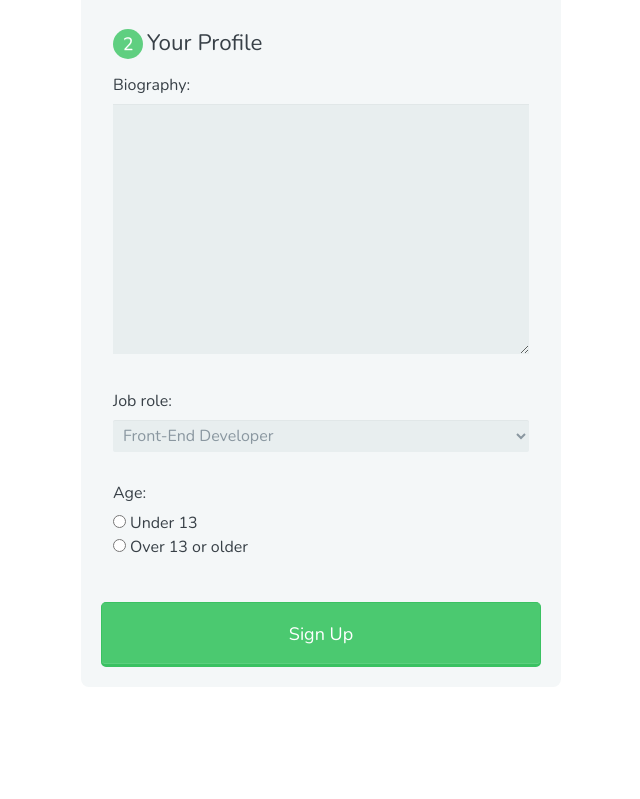
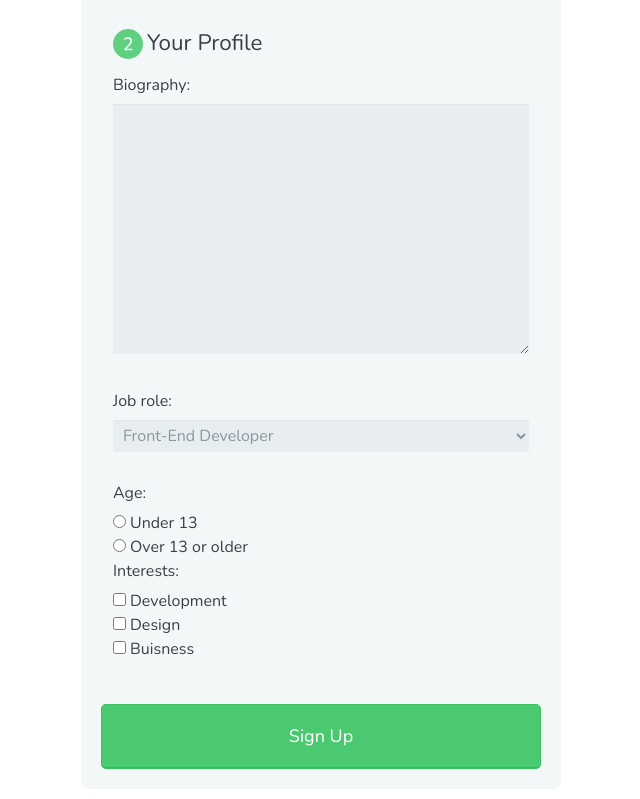
Before and after one commit to hewadnoori/techdegree-project-3, a plain HTML site: page index.html in a window 1280 px wide. Shown: the part 911-1710 px from the top of the page, without its empty margins (319-959 px from the left). Before the commit the page ends 1608 px from the top, so only its background shows below. Drawn offline with nearby package versions, Linux system fonts and the light colour scheme.

Commit message:
added checkboxes

```diff
--- a/index.html
+++ b/index.html
@@ -94,6 +94,11 @@
         <input type="radio" id="under_13" value="under_13" name="user_age"><label for="under_13" class="light">Under 13</label><br>
         <input type="radio" id="over_13" value="over_13" name="user_age"><label for="over_13" class="light">Over 13 or older</label>
 
+        <label>Interests:</label>
+        <input type="checkbox" id="development" value="interest_development" name="user_interest"><label class="light" for="development">Development</label><br>
+        <input type="checkbox" id="design" value="interest_design" name="user_interest"><label class="light" for="design">Design</label><br>
+        <input type="checkbox" id="buisness" value="interest_buisness" name="user_interest"><label class="light" for="buisness">Buisness</label>
+
         </fieldset>
 
         <button type="submit">Sign Up</button>
```
